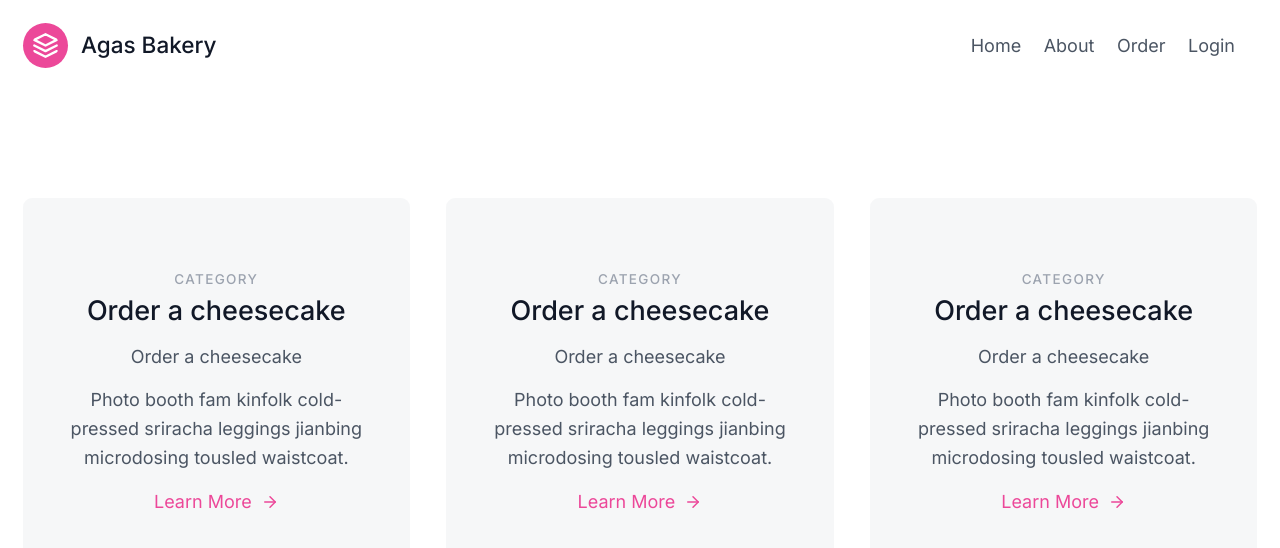
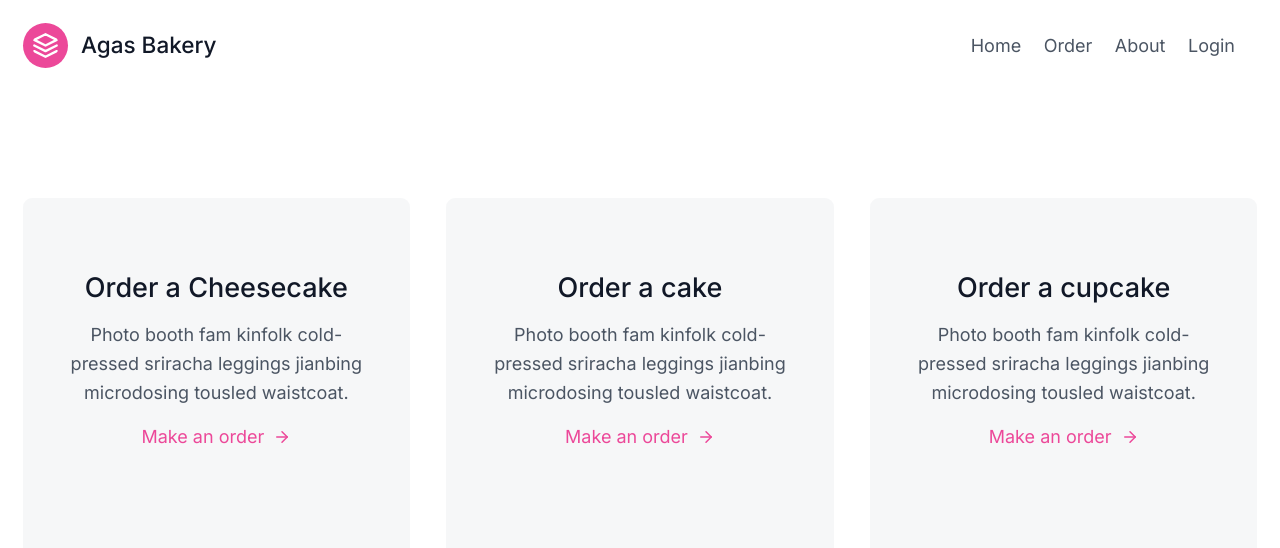
Before and after one commit to Hannahobote/1dv50e-agas-bakery, a Next.js app: page /order in a window 1280 px wide. Shown: the top 548 px of the page. Built offline with nearby package versions, Linux system fonts and the light colour scheme.

Commit message:
orderpage prototype

```diff
--- a/app/components/MyNavBar.js
+++ b/app/components/MyNavBar.js
@@ -14,8 +14,8 @@ export default function MyNavBar() {
           </a>
           <nav class="md:ml-auto flex flex-wrap items-center text-base justify-center">
             <Link class="mr-5 hover:text-gray-900" href={"/"}>Home</Link>
+            <Link class="mr-5 hover:text-gray-900" href={"order"}>Order</Link>
             <Link class="mr-5 hover:text-gray-900" href={"about"}> About</Link>
-            <Link class="mr-5 hover:text-gray-900" href={"order"}>Order</Link>
             <Link class="mr-5 hover:text-gray-900" href={"login"}>Login</Link>
           </nav>
 
--- /dev/null
+++ b/app/components/OrderCard.js
@@ -0,0 +1,20 @@
+import Link from 'next/link'
+import React from 'react'
+
+
+export default function OrderCard({ href, productToOrder, ProductDescription }) {
+  return (
+    <div class="p-4 lg:w-1/3">
+      <div class="h-full bg-gray-100 bg-opacity-75 px-8 pt-16 pb-24 rounded-lg overflow-hidden text-center relative">
+        <h1 class="title-font sm:text-2xl text-xl font-medium text-gray-900 mb-3">{productToOrder}</h1>
+        <p class="leading-relaxed mb-3">{ProductDescription}</p>
+        <Link class="text-pink-500 inline-flex items-center" href={href}> Make an order
+          <svg class="w-4 h-4 ml-2" viewBox="0 0 24 24" stroke="currentColor" stroke-width="2" fill="none" stroke-linecap="round" stroke-linejoin="round">
+            <path d="M5 12h14"></path>
+            <path d="M12 5l7 7-7 7"></path>
+          </svg>
+        </Link>
+      </div>
+    </div>
+  )
+}
--- /dev/null
+++ b/app/order/cake/page.js
@@ -0,0 +1,9 @@
+import React from 'react'
+
+export default function cakeOrder() {
+  return (
+    <div>
+
+    </div>
+  )
+}
--- a/app/order/cheesecake/page.js
+++ b/app/order/cheesecake/page.js
@@ -1,6 +1,6 @@
 import React from 'react'
 
-export default function cheesecake() {
+export default function cheesecakeOrder() {
   return (
     <div>order a cheesecake</div>
   )
--- /dev/null
+++ b/app/order/cupcake/page.js
@@ -0,0 +1,7 @@
+import React from 'react'
+
+export default function cupcakeOrder() {
+  return (
+    <div>page</div>
+  )
+}
--- a/app/order/page.js
+++ b/app/order/page.js
@@ -1,5 +1,6 @@
 import React from 'react'
 import MyNavBar from '../components/MyNavBar'
+import OrderCard from '../components/OrderCard'
 
 export default function index() {
   return (
@@ -8,58 +9,25 @@ export default function index() {
       <section class="text-gray-600 body-font">
         <div class="container px-5 py-24 mx-auto">
           <div class="flex flex-wrap -m-4">
-            <div class="p-4 lg:w-1/3">
-              <div class="h-full bg-gray-100 bg-opacity-75 px-8 pt-16 pb-24 rounded-lg overflow-hidden text-center relative">
-                <h2 class="tracking-widest text-xs title-font font-medium text-gray-400 mb-1">CATEGORY</h2>
-                <h1 class="title-font sm:text-2xl text-xl font-medium text-gray-900 mb-3"> Order a cheesecake</h1>
-                <p class="leading-relaxed mb-3"> Order a cheesecake</p>
-                <p class="leading-relaxed mb-3">Photo booth fam kinfolk cold-pressed sriracha leggings jianbing microdosing tousled waistcoat.</p>
-                <a class="text-pink-500 inline-flex items-center">Learn More
-                  <svg class="w-4 h-4 ml-2" viewBox="0 0 24 24" stroke="currentColor" stroke-width="2" fill="none" stroke-linecap="round" stroke-linejoin="round">
-                    <path d="M5 12h14"></path>
-                    <path d="M12 5l7 7-7 7"></path>
-                  </svg>
-                </a>
-              </div>
-            </div>
+            <OrderCard
+              href={"order/cheesecake"}
+              productToOrder={"Order a Cheesecake"}
+              ProductDescription={"Photo booth fam kinfolk cold-pressed sriracha leggings jianbing microdosing tousled waistcoat."}
+            />
 
-            <div class="p-4 lg:w-1/3">
-              <div class="h-full bg-gray-100 bg-opacity-75 px-8 pt-16 pb-24 rounded-lg overflow-hidden text-center relative">
-                <h2 class="tracking-widest text-xs title-font font-medium text-gray-400 mb-1">CATEGORY</h2>
-                <h1 class="title-font sm:text-2xl text-xl font-medium text-gray-900 mb-3"> Order a cheesecake</h1>
-                <p class="leading-relaxed mb-3"> Order a cheesecake</p>
-                <p class="leading-relaxed mb-3">Photo booth fam kinfolk cold-pressed sriracha leggings jianbing microdosing tousled waistcoat.</p>
-                <a class="text-pink-500 inline-flex items-center">Learn More
-                  <svg class="w-4 h-4 ml-2" viewBox="0 0 24 24" stroke="currentColor" stroke-width="2" fill="none" stroke-linecap="round" stroke-linejoin="round">
-                    <path d="M5 12h14"></path>
-                    <path d="M12 5l7 7-7 7"></path>
-                  </svg>
-                </a>
-              </div>
-            </div>
+            <OrderCard
+              href={"order/cake"}
+              productToOrder={"Order a cake"}
+              ProductDescription={"Photo booth fam kinfolk cold-pressed sriracha leggings jianbing microdosing tousled waistcoat."}
+            />
 
-            <div class="p-4 lg:w-1/3">
-              <div class="h-full bg-gray-100 bg-opacity-75 px-8 pt-16 pb-24 rounded-lg overflow-hidden text-center relative">
-                <h2 class="tracking-widest text-xs title-font font-medium text-gray-400 mb-1">CATEGORY</h2>
-                <h1 class="title-font sm:text-2xl text-xl font-medium text-gray-900 mb-3"> Order a cheesecake</h1>
-                <p class="leading-relaxed mb-3"> Order a cheesecake</p>
-                <p class="leading-relaxed mb-3">Photo booth fam kinfolk cold-pressed sriracha leggings jianbing microdosing tousled waistcoat.</p>
-                <a class="text-pink-500 inline-flex items-center">Learn More
-                  <svg class="w-4 h-4 ml-2" viewBox="0 0 24 24" stroke="currentColor" stroke-width="2" fill="none" stroke-linecap="round" stroke-linejoin="round">
-                    <path d="M5 12h14"></path>
-                    <path d="M12 5l7 7-7 7"></path>
-                  </svg>
-                </a>
-              </div>
-            </div>
-
-
-
+            <OrderCard
+              href={"order/cupcake"}
+              productToOrder={"Order a cupcake"}
+              ProductDescription={"Photo booth fam kinfolk cold-pressed sriracha leggings jianbing microdosing tousled waistcoat."}
+            />
           </div>
         </div>
-
-
-
       </section>
     </div>
   )
```
